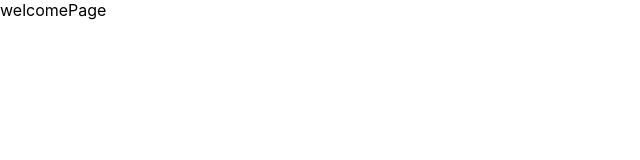
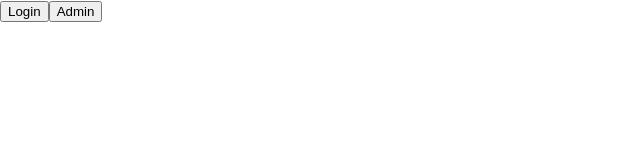
Before and after one commit to mohsinkif/react45678, a React (Create React App) app: page / in a window 1280 px wide. Shown: the top 160 px of the page, without its empty margins (0-640 px from the left). Built offline with nearby package versions, Linux system fonts and the light colour scheme.

Commit message:
Welcome Page

```diff
--- a/package.json
+++ b/package.json
@@ -8,6 +8,7 @@
     "@testing-library/user-event": "^13.5.0",
     "react": "^18.2.0",
     "react-dom": "^18.2.0",
+    "react-router-dom": "^6.22.3",
     "react-scripts": "5.0.1",
     "web-vitals": "^2.1.4"
   },
--- a/src/App.js
+++ b/src/App.js
@@ -1,12 +1,13 @@
 import { createBrowserRouter, RouterProvider } from "react-router-dom";
 import './App.css';
+import WwelcomePage from "./Pages/WelcomePage";
 
 function App() {
   const router = createBrowserRouter([
     {
       path:'/',
       children:[
-        {index:true,element:'welcomePage',},
+        {index:true,element:<WwelcomePage/>,},
         {path:'userLogin',element:'loginPage'},
         {path:'adminLogin',element:'loginPage'},
         {path:'/home',element:'homePage',}
--- a/src/Pages/WelcomePage.js
+++ b/src/Pages/WelcomePage.js
@@ -1,9 +1,12 @@
-import React from 'react'
+import React, {useState} from 'react'
 
-export default function welcomePage() {
+export default function WwelcomePage() {
   return (
     <div>
-
+      <div className='flex justify-center space-x-20 items-center my-40' >
+      <button className='rounded px-12 font-bold text-2xl py-5 hover:bg-green-400 bg-green-600 text-white'  >Login</button>
+      <button className='rounded px-12 font-bold text-2xl py-5 hover:bg-green-400 bg-green-600 text-white'  >Admin</button>
+      </div>
     </div>
   )
 }
```
Also changed, not shown: 1 other file (tests, documents, lock files or other folders).
